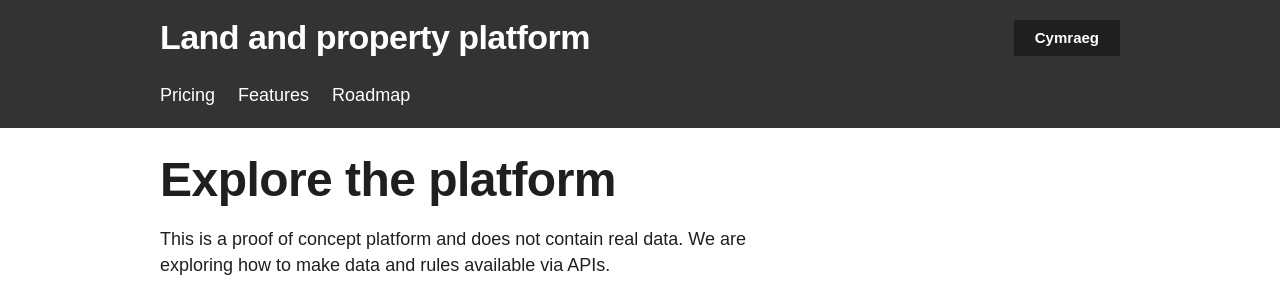
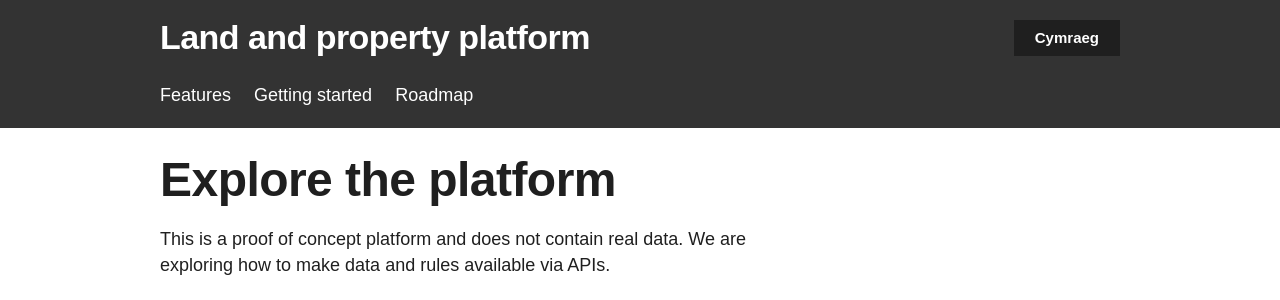
Before and after one commit to welsh-revenue-authority/property_platform_app, a FastAPI app: page /roadmap in a window 1280 px wide. Shown: the top 300 px of the page. Run offline with FastAPI, Linux system fonts and the light colour scheme; some libraries are stand-ins or nearby versions.

Commit message:
style menu items

```diff
--- a/main.py
+++ b/main.py
@@ -47,9 +47,9 @@ def analysts(request: Request):
 def apidocs(request: Request):
     return templates.TemplateResponse("apidocs.html", {"request": request})
 
-@app.get("/pricing", response_class=HTMLResponse, include_in_schema=False)
+@app.get("/getting-started", response_class=HTMLResponse, include_in_schema=False)
 def pricing(request: Request):
-    return templates.TemplateResponse("pricing.html", {"request": request})
+    return templates.TemplateResponse("getting-started.html", {"request": request})
 
 # Test get API
 @app.get("/api")
--- a/templates/_header.html
+++ b/templates/_header.html
@@ -52,8 +52,8 @@
             <div class="row">
               <div id="platform-menu" class="col-md-8 col-sm-8">
                 <br>
-                <a href="/pricing">Pricing</a>
                 <a href="/features">Features</a>
+                <a href="/getting-started">Getting started</a>
                 <a href="/roadmap">Roadmap</a>
               </div>
             </div>
```
Also changed, not shown: templates/pricing.html (deleted, +0 -30 lines).
